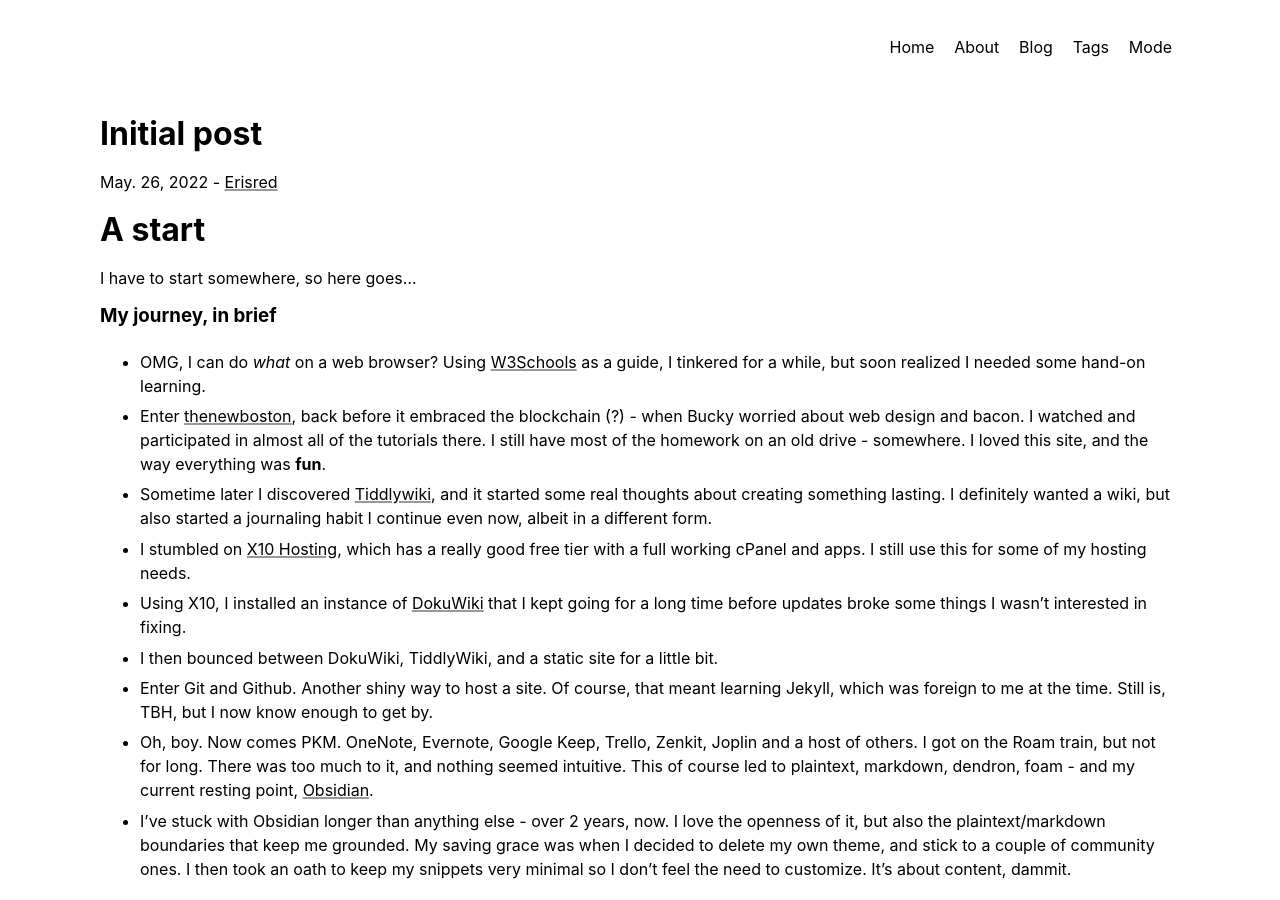
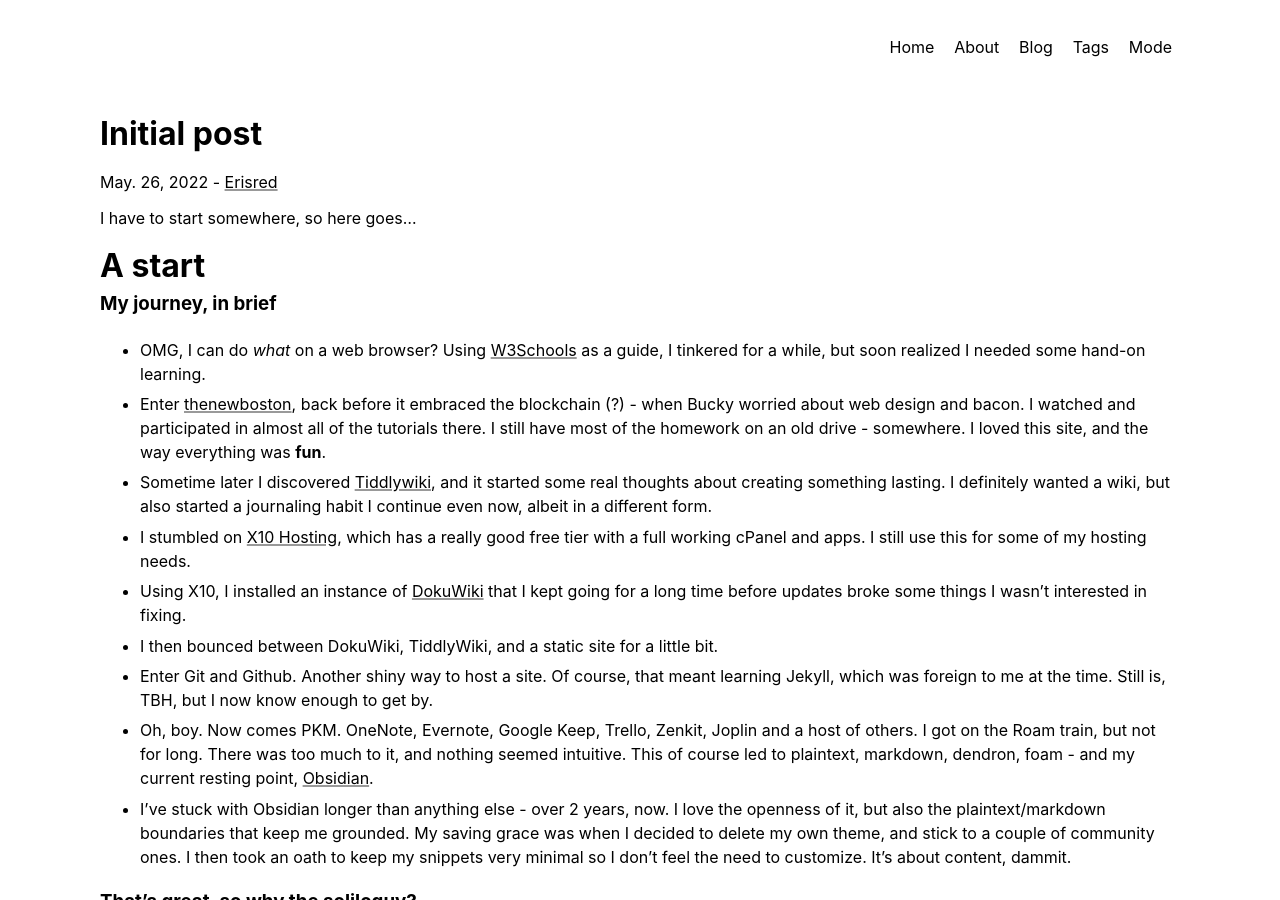
Before and after one commit to Erisred/Erisred, a Jekyll site: the page built from _posts/2022/2022-05-26-InitialSetup.md, in a window 1280 px wide and 900 px high. Built offline with Jekyll 4.4.1, drawn with Linux system fonts in a browser that asks for light colours; nearby versions of some CDN libraries.

Commit message:
excerpts

```diff
--- a/_posts/2022/2022-05-26-InitialSetup.md
+++ b/_posts/2022/2022-05-26-InitialSetup.md
@@ -3,8 +3,9 @@
 description: "Initial setup and first post"
 title: Initial post
 ---
+I have to start somewhere, so here goes...
+
 # A start
-I have to start somewhere, so here goes...
 
 ### My journey, in brief
 - OMG, I can do _what_ on a web browser? Using [W3Schools](https://www.w3schools.com/) as a guide, I tinkered for a while, but soon realized I needed some hand-on learning.
```
Also changed, not shown: 2 other files.
